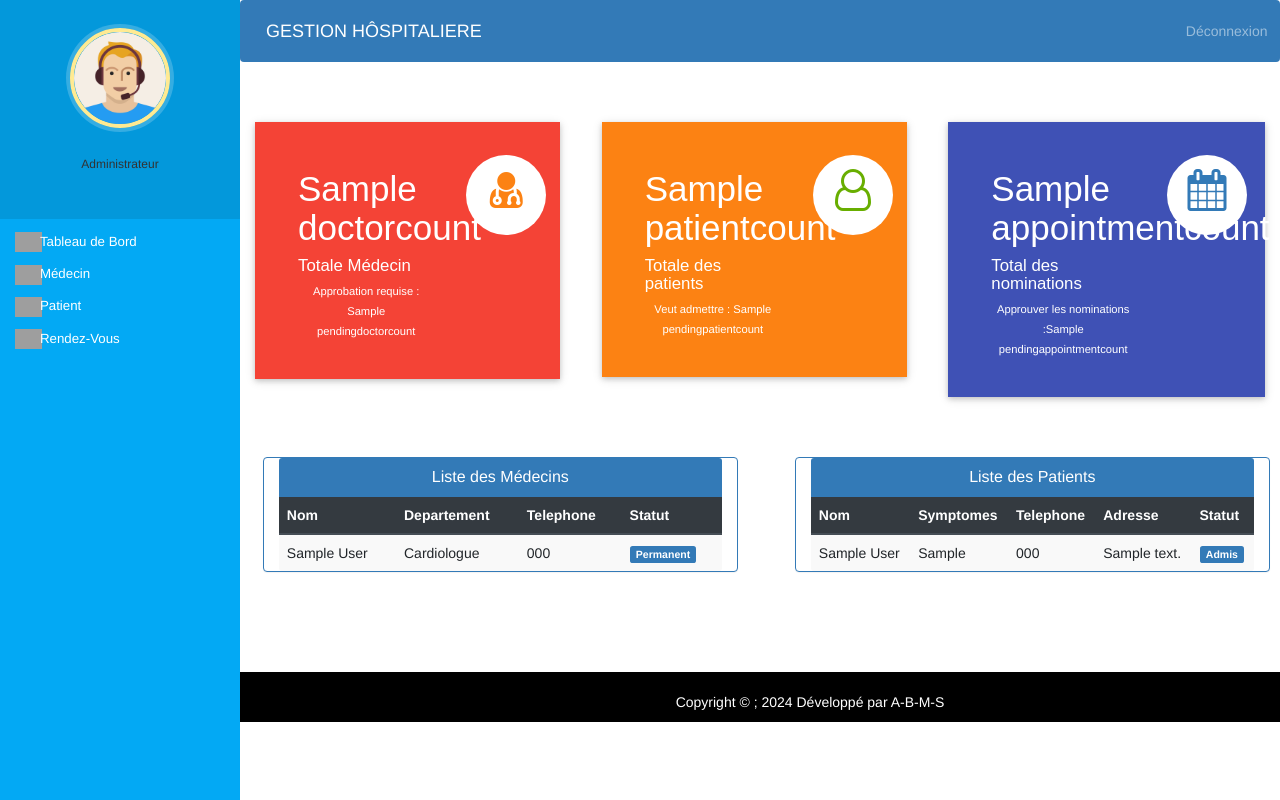
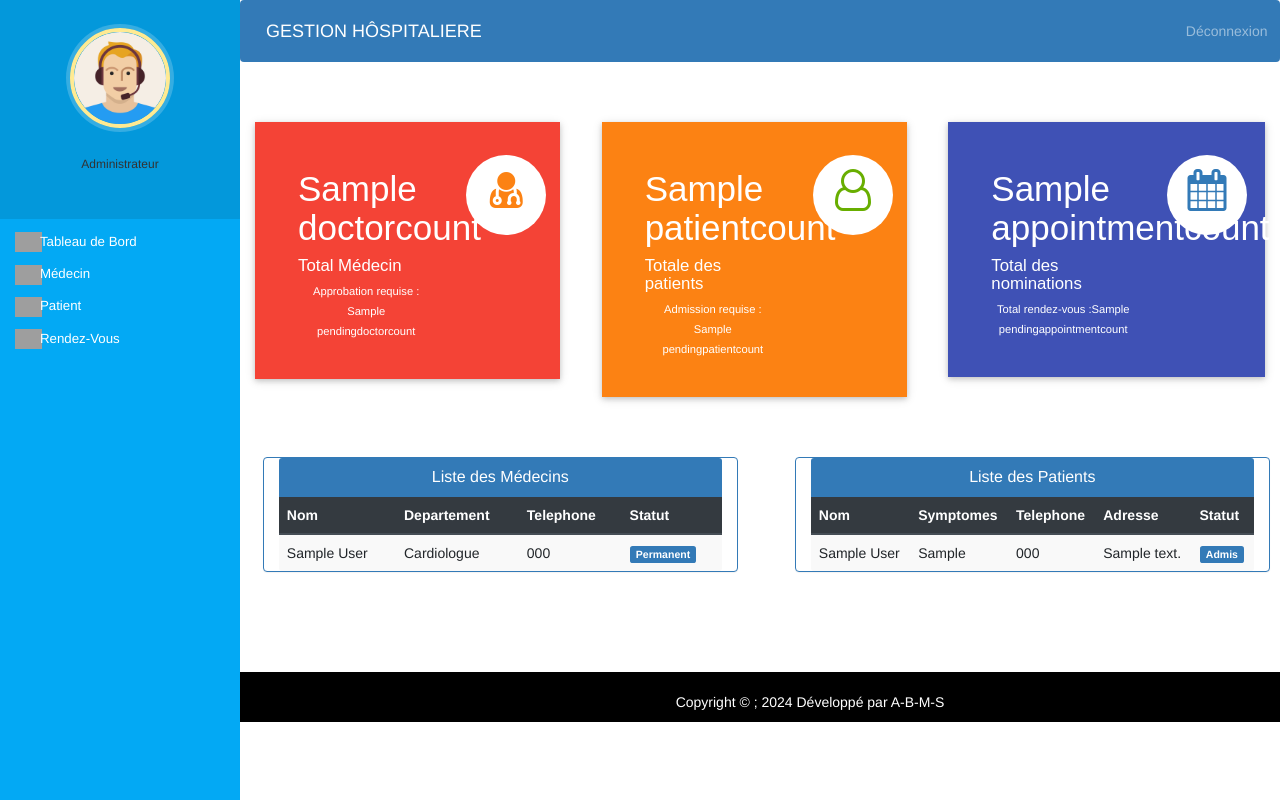
Before and after one commit to petitlaye03/Examen_conteneurisation, a Django app: template templates/hospital/admin_dashboard.html in a window 1280 px wide; the page is wider, and only the part inside the window is pictured. Run offline with Django 3.2, Linux system fonts and the light colour scheme; tables that the repository leaves empty hold one stand-in row (values such as "Sample post"); the template is opened without the code that fills it: values that come from a table or form of the project are taken from there, most other values are stand-ins (such as "Sample title", 1, 10 or a date in 2020); some libraries are stand-ins or nearby versions; grey boxes are pictures that could not be loaded.

Commit message:
Update admin_dashboard_cards.html

```diff
--- a/templates/hospital/admin_dashboard_cards.html
+++ b/templates/hospital/admin_dashboard_cards.html
@@ -141,7 +141,7 @@
       <div class="market-update-block clr-block-1">
         <div class="col-md-8 market-update-left">
           <h3>{{doctorcount}}</h3>
-          <h4>Totale Médecin</h4>
+          <h4>Total Médecin</h4>
           <p>Approbation requise : {{pendingdoctorcount}}</p>
         </div>
         <div class="col-md-4 market-update-right">
@@ -155,7 +155,7 @@
         <div class="col-md-8 market-update-left">
           <h3>{{patientcount}}</h3>
           <h4>Totale des patients</h4>
-          <p>Veut admettre : {{pendingpatientcount}}</p>
+          <p>Admission requise : {{pendingpatientcount}}</p>
         </div>
         <div class="col-md-4 market-update-right">
           <i class="fa fa-user-o"></i>
@@ -168,7 +168,7 @@
         <div class="col-md-8 market-update-left">
           <h3>{{appointmentcount}}</h3>
           <h4>Total des nominations</h4>
-          <p>Approuver les nominations :{{pendingappointmentcount}} </p>
+          <p>Total rendez-vous :{{pendingappointmentcount}} </p>
         </div>
         <div class="col-md-4 market-update-right">
           <i class="fa fa-calendar"> </i>
```
